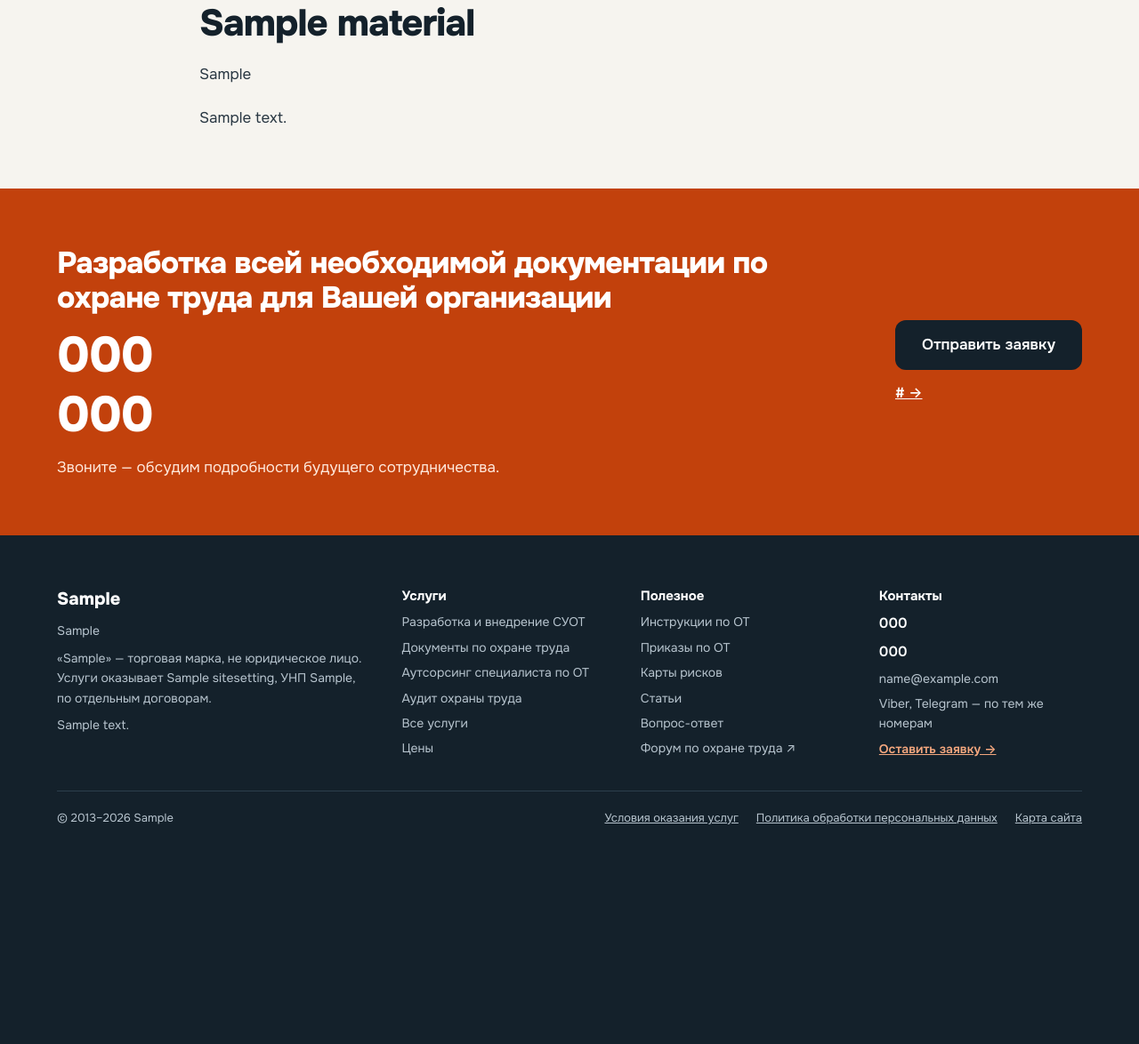
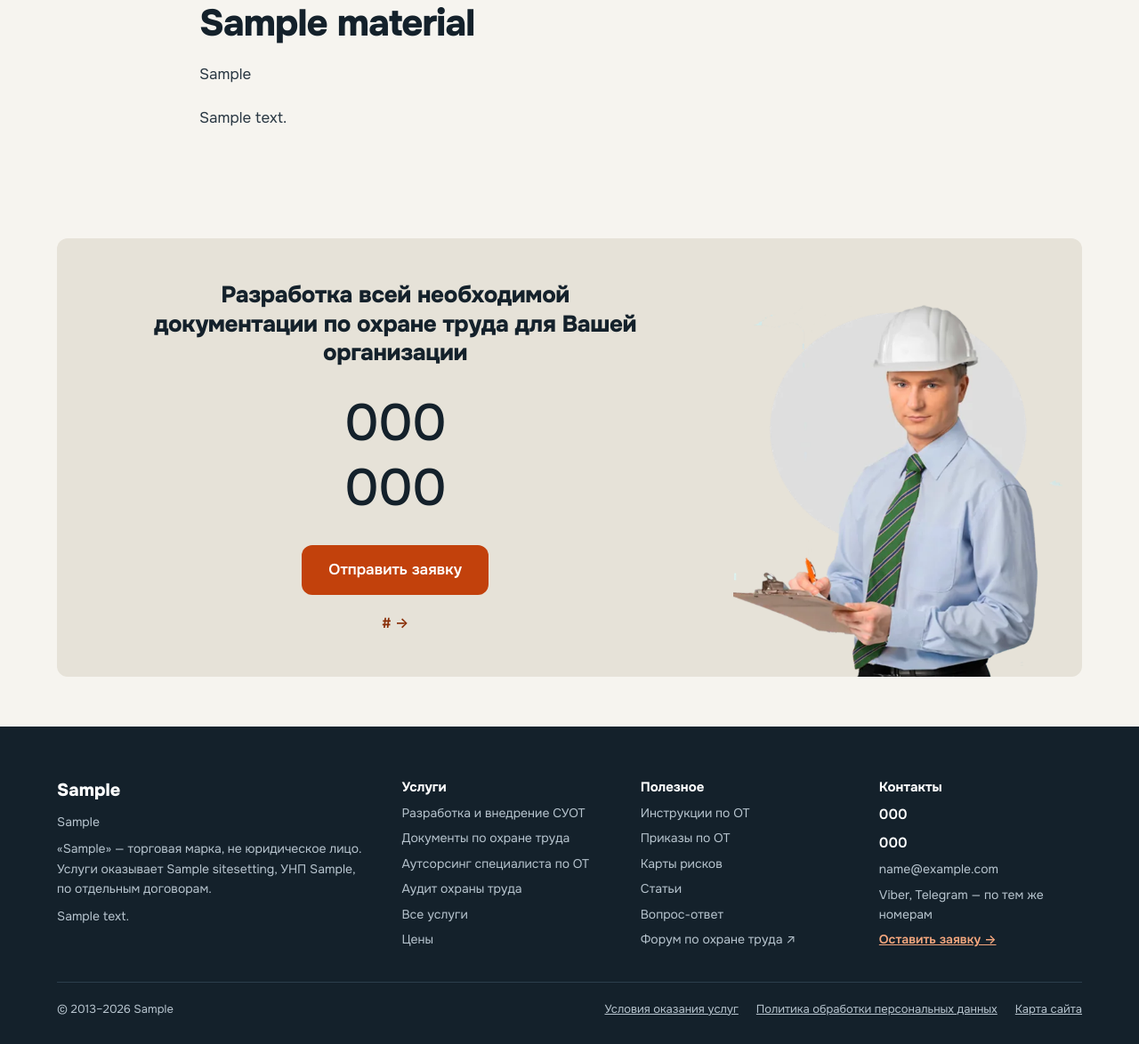
Before and after one commit to minpaint/suotby, a Django app: template templates/content/material_page.html in a window 1280 px wide. Shown: the part 203-1377 px from the top of the page at 89% size. Before the commit the page ends 1130 px from the top, so only its background shows below. Run offline with Django 5.2, Linux system fonts and the light colour scheme; tables that the repository leaves empty hold one stand-in row (values such as "Sample post"); the template is opened without the code that fills it: values that come from a table or form of the project are taken from there, most other values are stand-ins (such as "Sample title", 1, 10 or a date in 2020); some libraries are stand-ins or nearby versions.

Commit message:
feat: блок «звоните» в виде старого сайта — серая плашка и фото специалиста
Повторяем привычный блок со suot.by: заголовок и крупные телефоны по центру,
кнопка заявки, справа фото специалиста в каске.

- фото из выгрузки старого сайта (consult.png, 450 КБ) пережато в WebP 560px (26 КБ),
  грузится лениво
- на телефоне фото уходит под текст и уменьшается, телефоны остаются первыми

Co-Authored-By: Claude Opus 5.5 <noreply@anthropic.com>

```diff
--- a/static/css/site.css
+++ b/static/css/site.css
@@ -227,12 +227,14 @@ a.card--dark:hover { border-color: var(--dark-accent); color: #fff; }
 .team-photo { aspect-ratio: 1 / 1; object-fit: cover; border-radius: var(--radius); width: 100%; background: var(--border-2); }
 .big-phone { color: #fff; font-size: 28px; font-weight: 800; letter-spacing: -0.4px; text-decoration: none; }
 .big-phone:hover { color: var(--dark-accent); }
-/* Блок «звоните» в конце статей — телефоны крупно, как на старом сайте */
-.call-cta__phones { display: flex; flex-direction: column; gap: 2px; }
-.call-cta__phone { color: #fff; font-size: clamp(34px, 5.4vw, 56px); font-weight: 800; line-height: 1.15; letter-spacing: -1px; text-decoration: none; white-space: nowrap; }
-.call-cta__phone:hover { color: var(--accent-on); text-decoration: underline; text-decoration-thickness: 3px; text-underline-offset: 6px; }
-.call-cta__link { color: #fff; font-weight: 600; }
-.call-cta__link:hover { color: var(--accent-on); }
+/* Блок «звоните» в конце статей — серая плашка, телефоны крупно, фото специалиста справа (как на старом сайте) */
+.call-cta__card { background: var(--border-2); border-radius: var(--radius); display: flex; align-items: flex-end; overflow: hidden; }
+.call-cta__body { flex: 1 1 0; min-width: 0; align-self: center; display: flex; flex-direction: column; align-items: center; text-align: center; gap: 20px; padding: 48px 32px; }
+.call-cta__title { font-size: 26px; line-height: 1.25; font-weight: 800; letter-spacing: -0.4px; max-width: 560px; }
+.call-cta__phones { display: flex; flex-direction: column; gap: 4px; margin: 8px 0; }
+.call-cta__phone { color: var(--ink); font-size: clamp(32px, 5vw, 58px); font-weight: 500; line-height: 1.2; letter-spacing: -0.5px; text-decoration: none; white-space: nowrap; }
+.call-cta__phone:hover { color: var(--accent-ink); }
+.call-cta__photo { flex: 0 0 auto; width: clamp(260px, 34%, 420px); height: auto; display: block; }
 
 /* ------------------------------------------------------------------ подвал */
 .footer { background: var(--dark); color: var(--dark-muted); font-size: 14px; line-height: 1.6; }
@@ -260,6 +262,11 @@ a.card--dark:hover { border-color: var(--dark-accent); color: #fff; }
   .hero-card { padding: 24px; }
   .lead { font-size: 17px; }
   .nav { gap: 4px 16px; font-size: 15px; }
+  /* 💡 на телефоне фото уходит под текст и уменьшается — телефоны остаются первыми */
+  .call-cta__card { flex-direction: column; align-items: center; }
+  .call-cta__body { padding: 36px 20px 8px; }
+  .call-cta__title { font-size: 22px; }
+  .call-cta__photo { width: 240px; }
 }
 @media print {
   .topbar, .header, .footer, .no-print, form { display: none !important; }
--- a/templates/includes/call_cta.html
+++ b/templates/includes/call_cta.html
@@ -1,18 +1,18 @@
-{# templates/includes/call_cta.html — блок «звоните» в конце статей: крупные телефоны и заявка (как на старом сайте) #}
+{# templates/includes/call_cta.html — блок «звоните» в конце статей: крупные телефоны, заявка и фото специалиста (как на старом сайте) #}
 {# Параметры: call_title — заголовок, call_id — якорь секции, call_link / call_link_text — ссылка на услугу #}
-{% load site_tags %}
-<section{% if call_id %} id="{{ call_id }}"{% endif %} class="section section--md section--accent call-cta no-print">
-  <div class="container row row--center" style="justify-content:space-between;gap:28px 48px">
-    <div class="stack" style="flex:1 1 520px;min-width:0;gap:14px">
-      <h2 class="h2--md" style="font-weight:800">{{ call_title|default:"Разработка всей необходимой документации по охране труда для Вашей организации" }}</h2>
-      <div class="call-cta__phones">
-        {% for phone in site.phones %}<a class="call-cta__phone" href="{{ phone|tel }}">{{ phone }}</a>{% endfor %}
+{% load static site_tags %}
+<section{% if call_id %} id="{{ call_id }}"{% endif %} class="section section--sm call-cta no-print">
+  <div class="container">
+    <div class="call-cta__card">
+      <div class="call-cta__body">
+        <h2 class="call-cta__title">{{ call_title|default:"Разработка всей необходимой документации по охране труда для Вашей организации" }}</h2>
+        <div class="call-cta__phones">
+          {% for phone in site.phones %}<a class="call-cta__phone" href="{{ phone|tel }}">{{ phone }}</a>{% endfor %}
+        </div>
+        <a class="btn btn--accent btn--lg" href="/kontakty.html#zayavka">Отправить заявку</a>
+        {% if call_link %}<a class="link-more" href="{{ call_link }}">{{ call_link_text }} →</a>{% endif %}
       </div>
-      <p class="text-on-accent" style="font-size:17px">Звоните — обсудим подробности будущего сотрудничества.</p>
-    </div>
-    <div class="stack" style="gap:14px;align-items:flex-start">
-      <a class="btn btn--dark btn--lg" href="/kontakty.html#zayavka">Отправить заявку</a>
-      {% if call_link %}<a class="call-cta__link" href="{{ call_link }}">{{ call_link_text }} →</a>{% endif %}
+      <img class="call-cta__photo" src="{% static 'img/cta-specialist.webp' %}" alt="" width="560" height="609" loading="lazy">
     </div>
   </div>
 </section>
```
Also changed, not shown: static/img/cta-specialist.webp (added).
